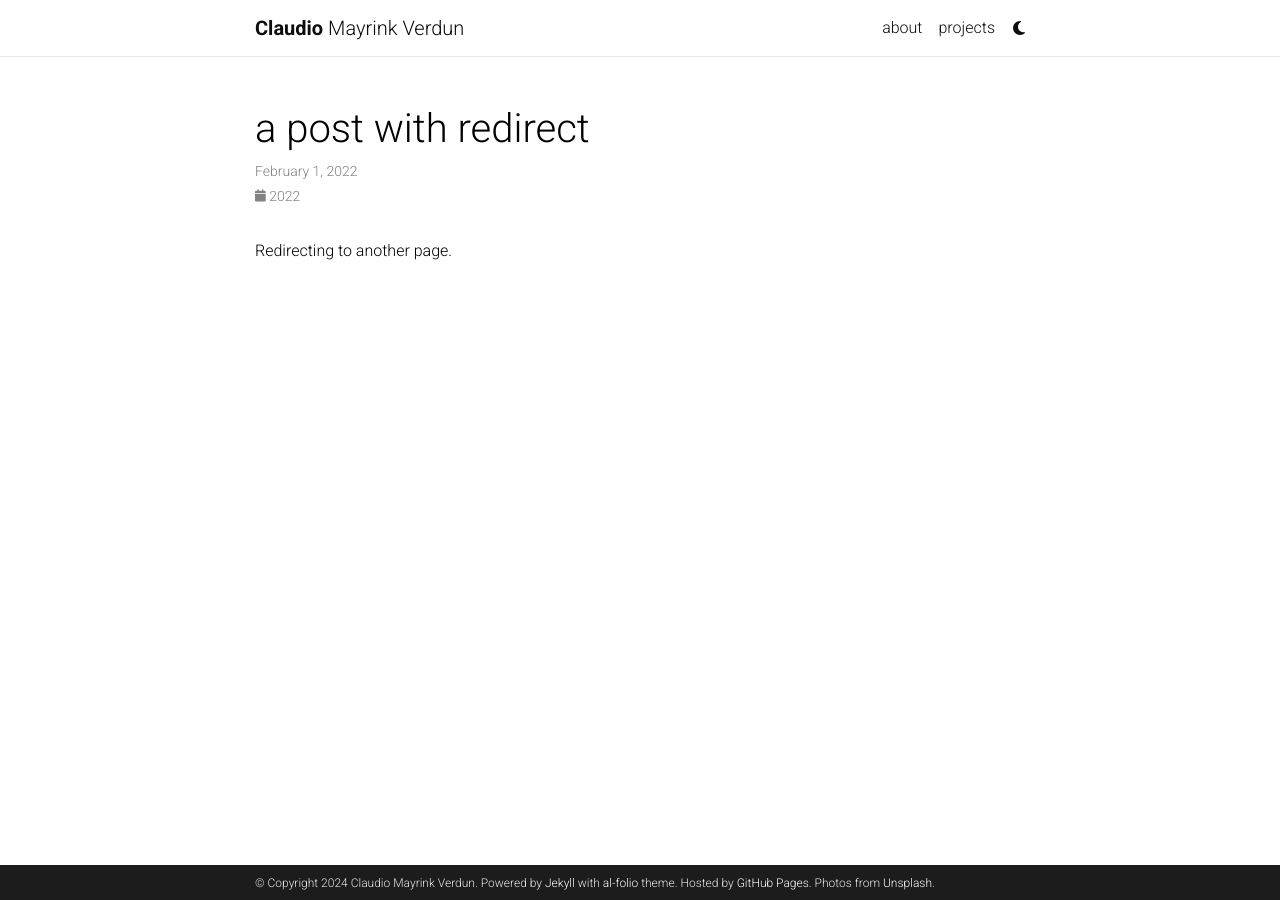
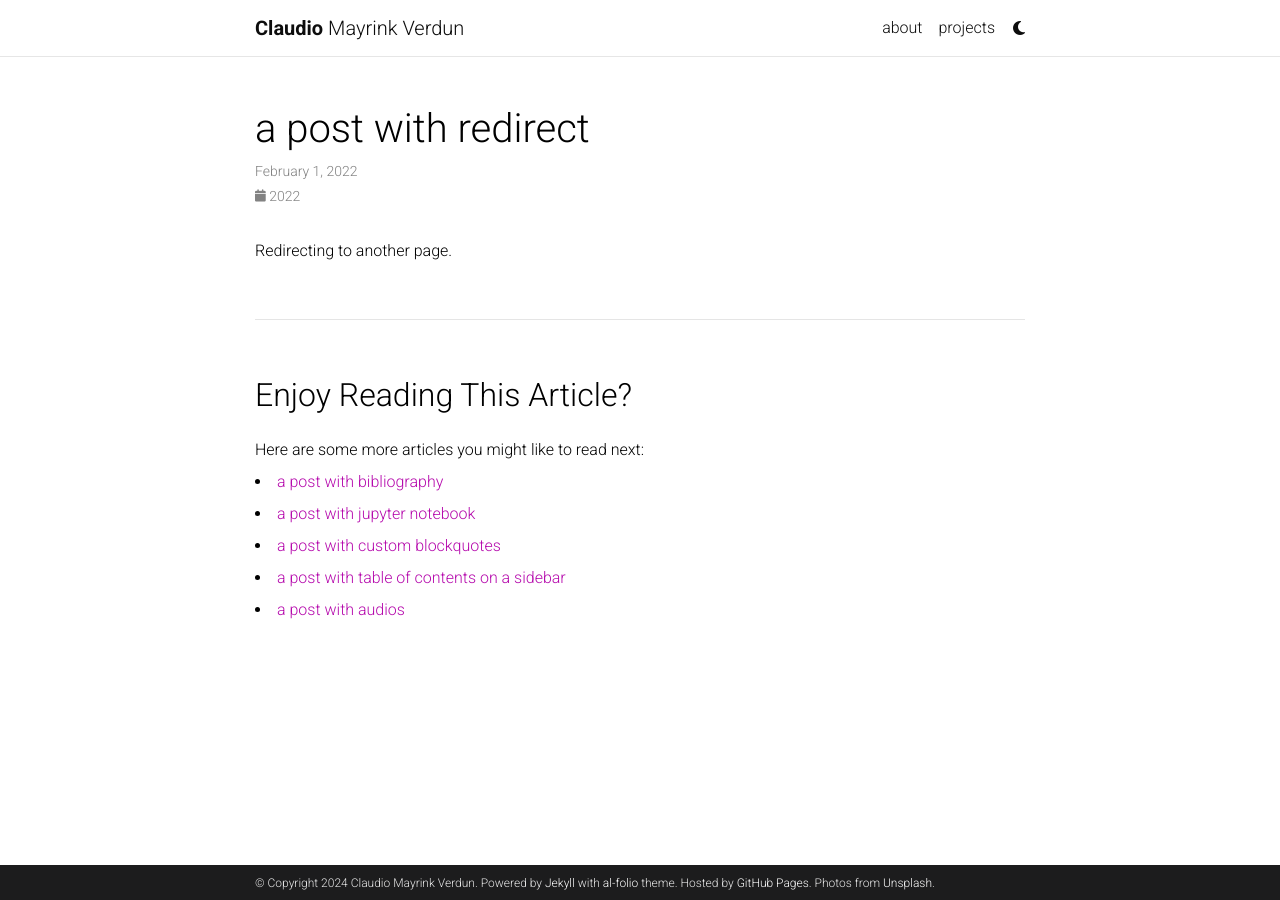
Before and after one commit to claudioverdun/claudioverdun.github.io, a Jekyll site: the page built from _posts/2022-02-01-redirect.md, in a window 1280 px wide. Built offline with Jekyll 4.4.1, drawn with Linux system fonts in a browser that asks for light colours; comment, search, counter and statistics services are not loaded; a style sheet for code colours, icons or effects is not loaded.

Commit message:
Update _config.yml

```diff
--- a/_config.yml
+++ b/_config.yml
@@ -131,7 +131,7 @@
   enabled: true
 
 related_blog_posts:
-  enabled: false
+  enabled: true
   max_related: 5
 
 # Giscus comments (RECOMMENDED)
@@ -179,7 +179,7 @@
   limit: 5 # leave blank to include all the news in the `_news` folder
 
 latest_posts:
-  enabled: true
+  enabled: false
   scrollable: true # adds a vertical scroll bar if there are more than 3 new posts items
   limit: 3 # leave blank to include all the blog posts
 
```
